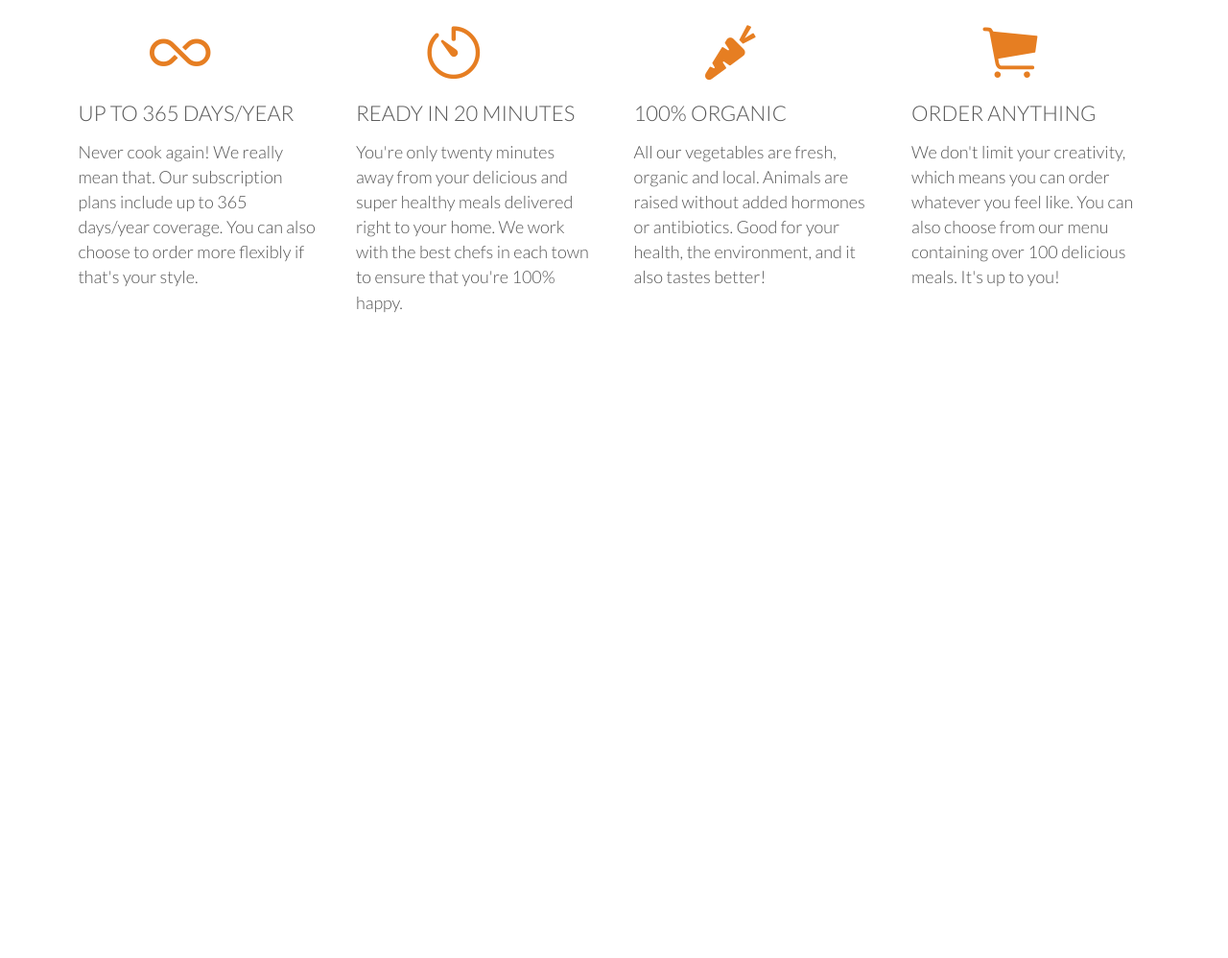
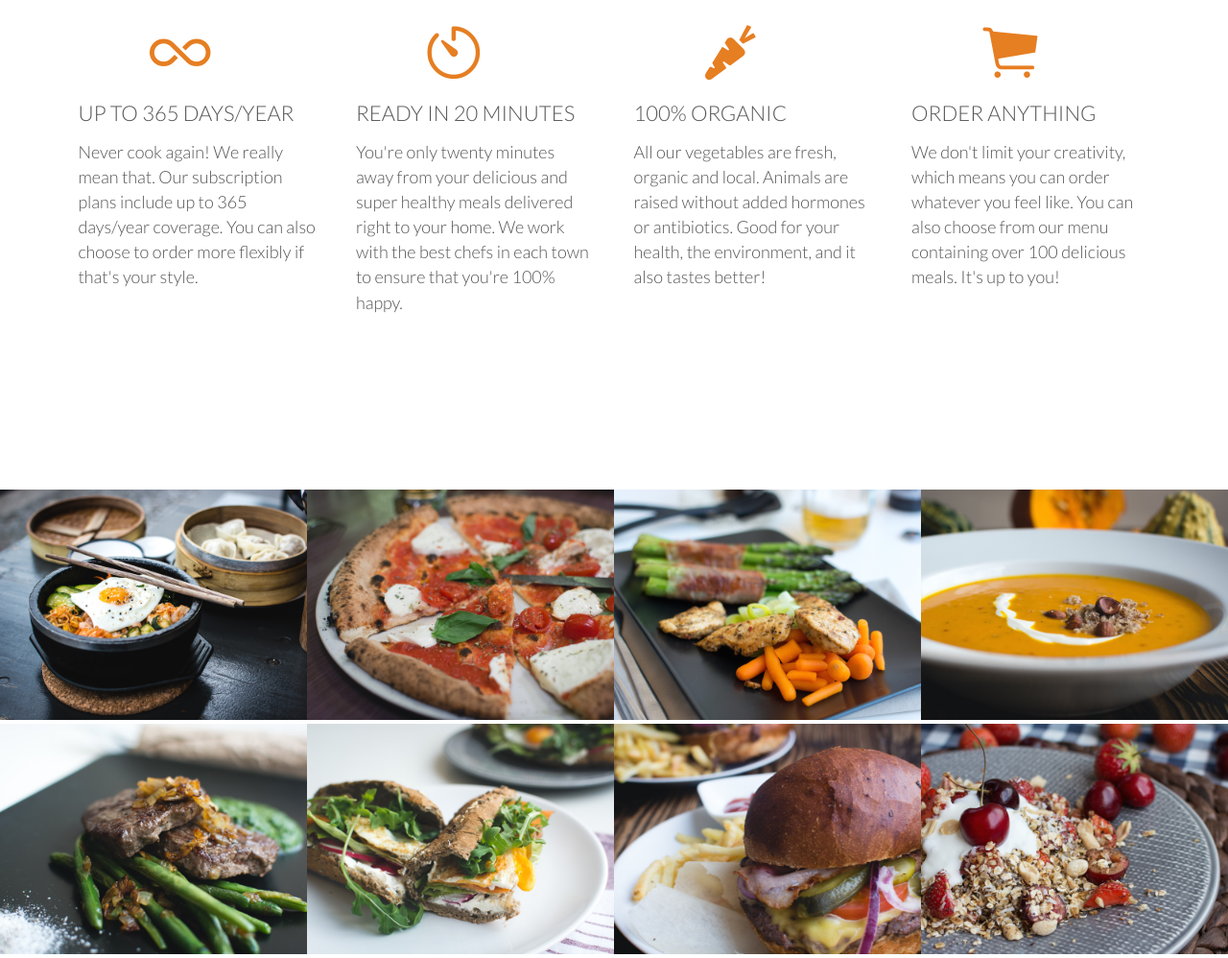
Before and after one commit to mander59/PracticeWebsite, a plain HTML site: page index.html in a window 1280 px wide. Shown: the part 1050-2048 px from the top of the page at 96% size. Before the commit the page ends 1480 px from the top, so only its background shows below. Drawn offline with nearby package versions, Linux system fonts and the light colour scheme.

Commit message:
Added meal section with pictures

```diff
--- a/index.html
+++ b/index.html
@@ -61,5 +61,51 @@
                 </div>
             </div>
         </section>
+        <section class="section-meals">
+            <ul class="meals-showcase">
+                <li>
+                    <figure class="meal-photo">
+                        <img src="resources/img/1.jpg" alt="Korean bibimbap with egg and vegetables">
+                    </figure>
+                </li>
+                <li>
+                    <figure class="meal-photo">
+                        <img src="resources/img/2.jpg" alt="Simple italian pizza with cherry tomatoes">
+                    </figure>
+                </li>
+                <li>
+                    <figure class="meal-photo">
+                        <img src="resources/img/3.jpg" alt="Chicken breast steak with vegetables">
+                    </figure>
+                </li>
+                <li>
+                    <figure class="meal-photo">
+                        <img src="resources/img/4.jpg" alt="Autumn pumpkin soup">
+                    </figure>
+                </li>
+            </ul>
+            <ul class="meals-showcase">
+                <li>
+                    <figure class="meal-photo">
+                        <img src="resources/img/5.jpg" alt="Paleo beef steak with vegetables">
+                    </figure>
+                </li>
+                <li>
+                    <figure class="meal-photo">
+                        <img src="resources/img/6.jpg" alt="Healthy baguette with egg and vegetables">
+                    </figure>
+                </li>
+                <li>
+                    <figure class="meal-photo">
+                        <img src="resources/img/7.jpg" alt="Burger with cheddar and bacon">
+                    </figure>
+                </li>
+                <li>
+                    <figure class="meal-photo">
+                        <img src="resources/img/8.jpg" alt="Granola with cherries and strawberries">
+                    </figure>
+                </li>
+            </ul>
+        </section>
     </body>
 </html>
--- a/resources/css/style.css
+++ b/resources/css/style.css
@@ -201,3 +201,27 @@ header {
 }
 
 /*--------BASIC SETUP--------*/
+
+/* -----------------------------------------*/
+/*MEALS*/
+/* -----------------------------------------*/
+
+.meals-showcase {
+    list-style: none;
+    width: 100%;
+}
+.meals-showcase li {
+    display: block;
+    float: left;
+    width: 25%;
+}
+
+.meal-photo {
+    width: 100%;
+    margin: 0;
+}
+
+.meal-photo img {
+    width: 100%;
+    height: auto;
+}
```
